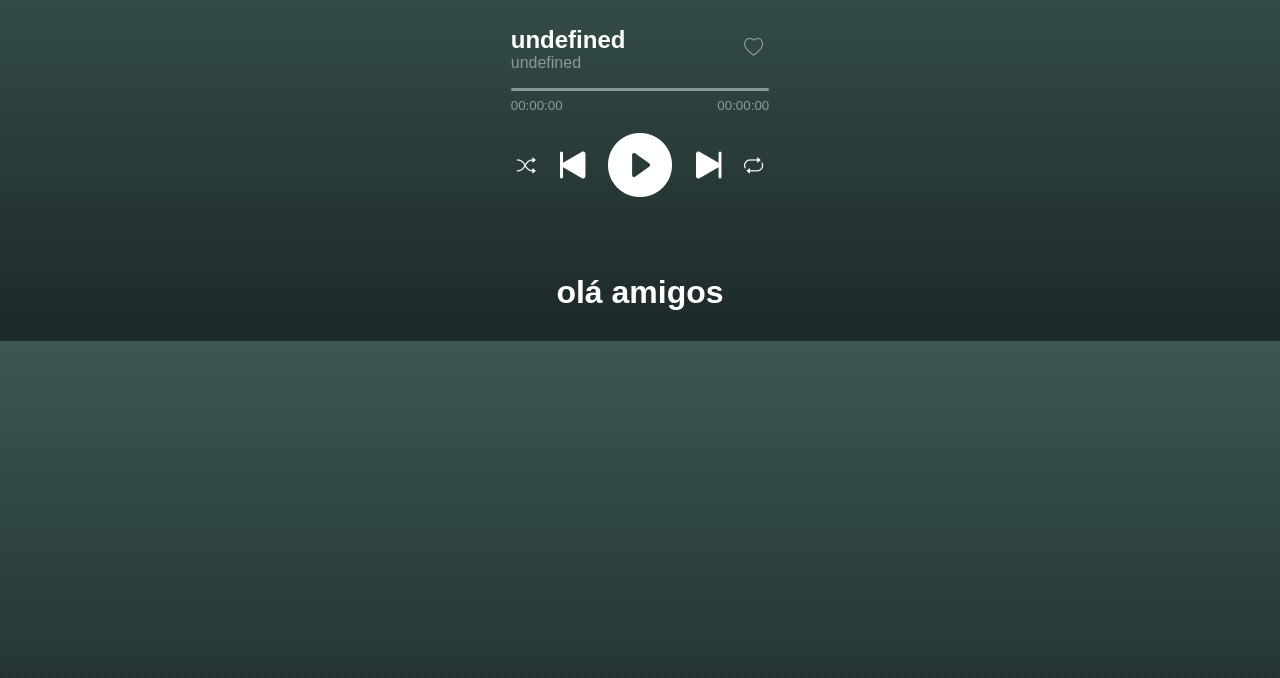
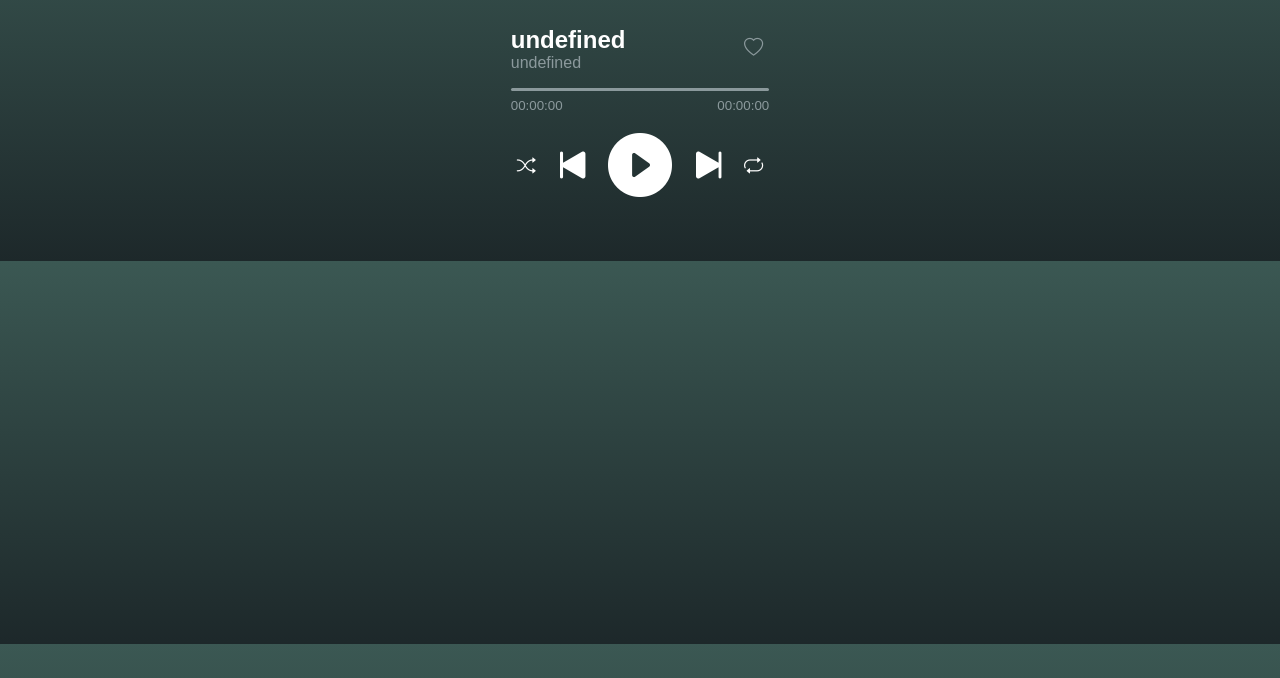
Before and after one commit to GabrielBenetti1103/Playermusic, a plain HTML site: page Playerdemusica/index.html in a window 1280 px wide. Shown: the part 122-800 px from the top of the page. Drawn offline with nearby package versions, Linux system fonts and the light colour scheme.

Commit message:
mudança

```diff
--- a/Playerdemusica/index.html
+++ b/Playerdemusica/index.html
@@ -41,6 +41,6 @@
   </div>
   </div>
   <script src="/Playerdemusica/script.js"></script>
-  <h1>olá amigos</h1>
+
 </body>
 </html>
```
